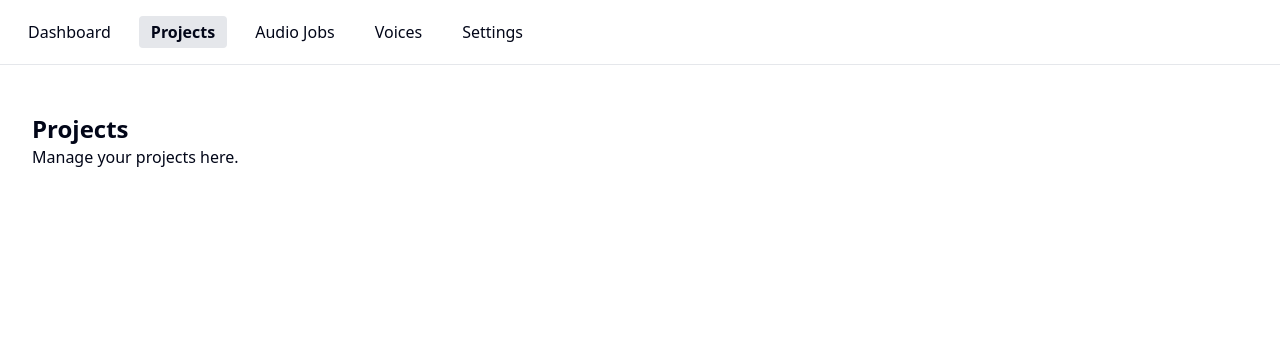
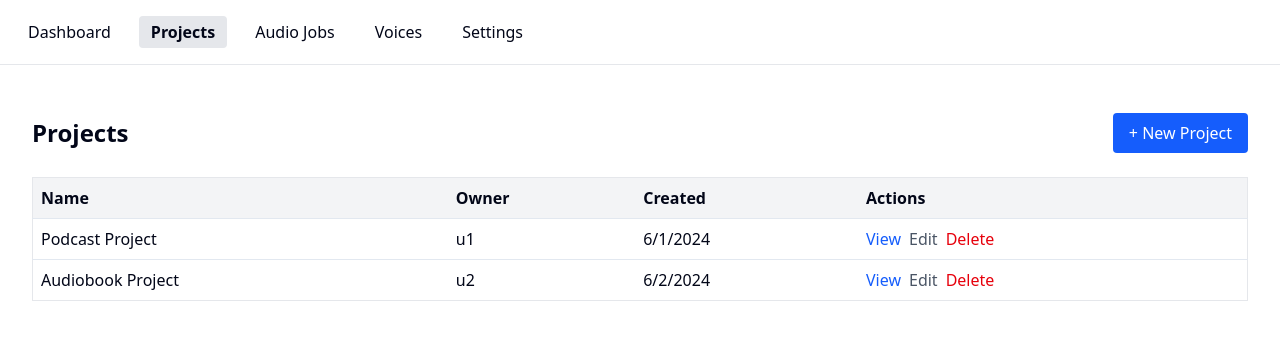
Before and after one commit to AmariLuigi/wowdio-app, a Next.js app: page /projects in a window 1280 px wide. Shown: the top 340 px of the page. Built offline with nearby package versions, Linux system fonts and the light colour scheme.

Commit message:
feat: implement Projects page with data fetching, table display, and placeholder actions

```diff
--- a/src/app/projects/page.tsx
+++ b/src/app/projects/page.tsx
@@ -1,8 +1,47 @@
+"use client";
+import { fetchProjects, Project } from "../../lib/api";
+import { useQuery } from "@tanstack/react-query";
+
 export default function ProjectsPage() {
+  const { data: projects, isLoading, error } = useQuery<Project[]>({
+    queryKey: ["projects"],
+    queryFn: fetchProjects,
+  });
+
   return (
     <main className="p-8">
-      <h1 className="text-2xl font-bold">Projects</h1>
-      <p>Manage your projects here.</p>
+      <div className="flex items-center justify-between mb-6">
+        <h1 className="text-2xl font-bold">Projects</h1>
+        <button className="px-4 py-2 bg-blue-600 text-white rounded hover:bg-blue-700 transition-colors">
+          + New Project
+        </button>
+      </div>
+      {isLoading && <div>Loading...</div>}
+      {error && <div>Error loading projects.</div>}
+      <table className="min-w-full border border-gray-200 rounded">
+        <thead>
+          <tr className="bg-gray-100">
+            <th className="p-2 text-left">Name</th>
+            <th className="p-2 text-left">Owner</th>
+            <th className="p-2 text-left">Created</th>
+            <th className="p-2 text-left">Actions</th>
+          </tr>
+        </thead>
+        <tbody>
+          {projects?.map((project) => (
+            <tr key={project.id} className="border-t">
+              <td className="p-2 font-medium">{project.name}</td>
+              <td className="p-2">{project.ownerId}</td>
+              <td className="p-2">{new Date(project.createdAt).toLocaleDateString()}</td>
+              <td className="p-2">
+                <button className="text-blue-600 hover:underline mr-2">View</button>
+                <button className="text-gray-600 hover:underline mr-2">Edit</button>
+                <button className="text-red-600 hover:underline">Delete</button>
+              </td>
+            </tr>
+          ))}
+        </tbody>
+      </table>
     </main>
   );
 }
```
